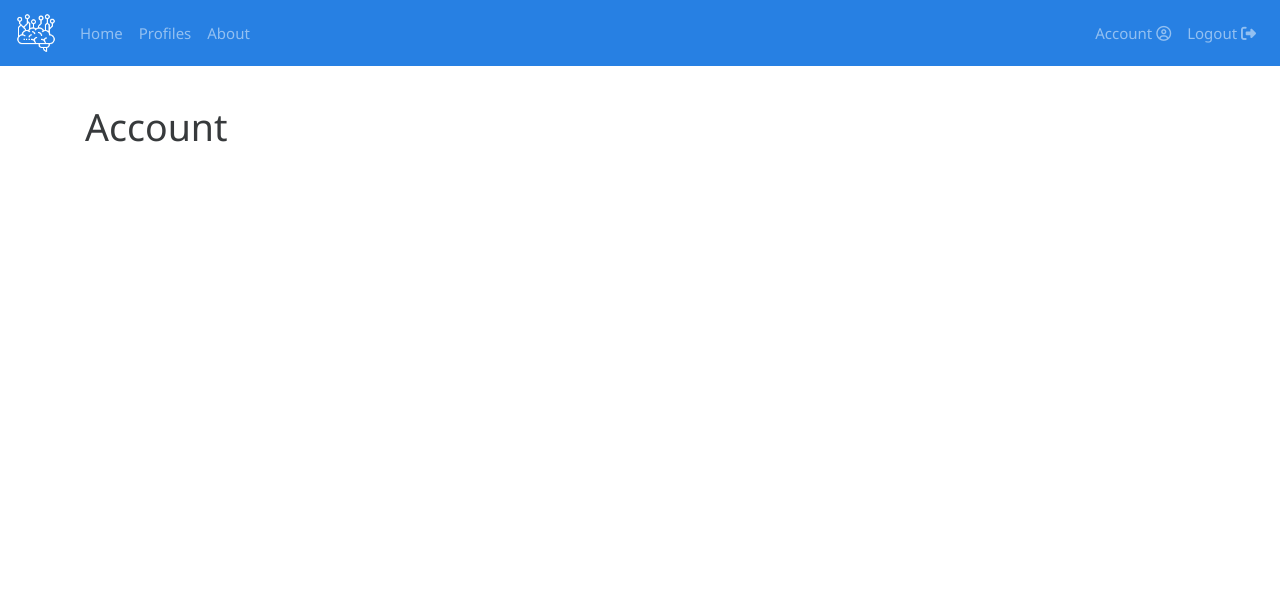
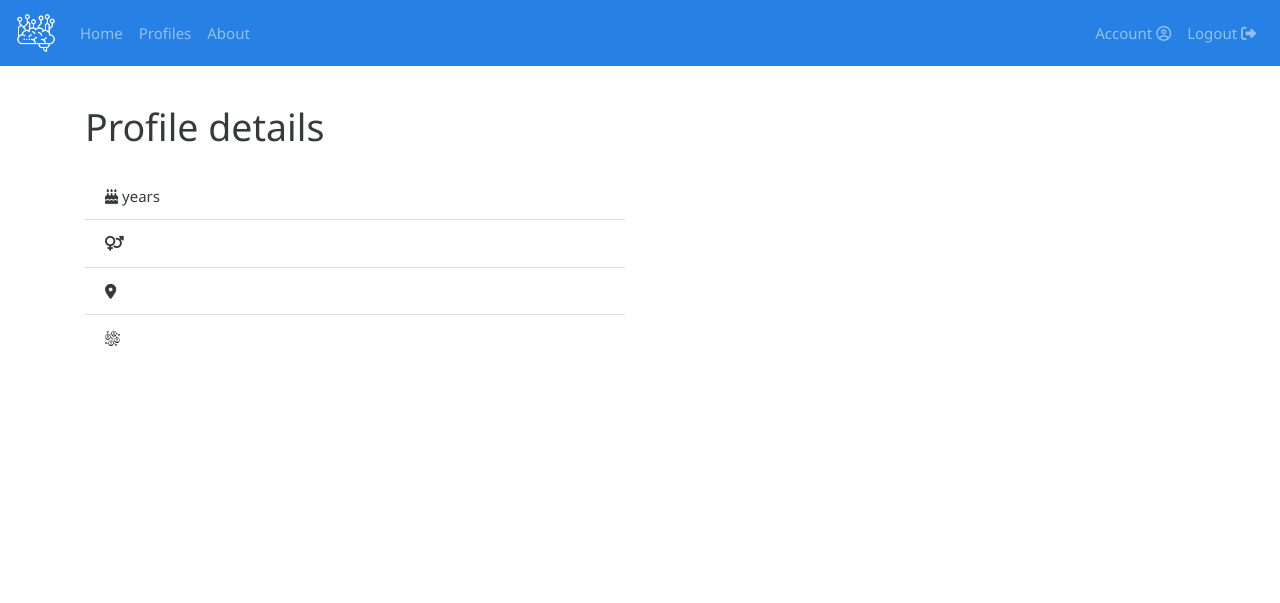
Before and after one commit to palomapiot/early, a Django app: page /profiles/1/ in a window 1280 px wide. Shown: the top 603 px of the page. Run offline with Django 3.2, Linux system fonts and the light colour scheme; the visitor is signed in with stand-in values (Sample User, id 1); data comes from the database, SQL or seed files in the repository; data that the repository does not hold is empty; parts of the project's set-up code (start-up, migrations or seed data) failed here and were passed over; some libraries are stand-ins or nearby versions.

Commit message:
profile details initial view + sonar fixes

```diff
--- a/app/app/web/static/css/font/_flaticon.scss
+++ b/app/app/web/static/css/font/_flaticon.scss
@@ -24,7 +24,6 @@
 
     .fi:before{
       display: inline-block;
-      font-family: "Flaticon";
       font-style: normal;
       font-weight: normal;
       font-variant: normal;
@@ -34,7 +33,6 @@
       text-transform: none;
       -moz-osx-font-smoothing: grayscale;
       -webkit-font-smoothing: antialiased;
-      font-smoothing: antialiased;
     }
 
     .flaticon-stress:before { content: "\f100"; }
--- a/app/app/web/static/css/font/flaticon.css
+++ b/app/app/web/static/css/font/flaticon.css
@@ -24,7 +24,7 @@
 
 [class^="flaticon-"]:before, [class*=" flaticon-"]:before,
 [class^="flaticon-"]:after, [class*=" flaticon-"]:after {
-  font-family: Flaticon;
+  font-family: Flaticon, sans-serif;
   font-style: normal;
 }
 
--- a/app/app/web/templates/account.html
+++ b/app/app/web/templates/account.html
@@ -10,7 +10,7 @@
             <a href="{% url 'account' %}" class="menu-link">
                 <div class="card shadow p-3 mb-5">
                     <div class="card-body text-center">
-                        <h6 class="card-title mb-3"><i class="fas fa-user-alt fa-4x"></i></h6>
+                        <h6 class="card-title mb-3"><em class="fas fa-user-alt fa-4x"></em></h6>
                         <h4 class="card-subtitle">{% trans 'Account details' %}</h4>
                     </div>
                 </div>
@@ -21,7 +21,7 @@
             <a href="{% url 'password_change' %}" class="menu-link">
                 <div class="card shadow p-3 mb-5">
                     <div class="card-body text-center">
-                        <h6 class="card-title mb-3"><i class="fas fa-key fa-4x"></i></h6>
+                        <h6 class="card-title mb-3"><em class="fas fa-key fa-4x"></em></h6>
                         <h4 class="card-subtitle">{% trans 'Change password' %}</h4>
                     </div>
                 </div>
--- a/app/app/web/templates/administration_content.html
+++ b/app/app/web/templates/administration_content.html
@@ -6,7 +6,7 @@
         <a href="#" class="menu-link">
             <div class="card shadow p-3 mb-5">
                 <div class="card-body text-center">
-                    <h6 class="card-title mb-3"><i class="fab fa-reddit-alien fa-4x"></i></h6>
+                    <h6 class="card-title mb-3"><em class="fab fa-reddit-alien fa-4x"></em></h6>
                     <h4 class="card-subtitle">{% trans 'Load Reddit data' %}</h4>
                 </div>
             </div>
@@ -17,7 +17,7 @@
         <a href="{% url 'export' %}" class="menu-link">
             <div class="card shadow p-3 mb-5">
                 <div class="card-body text-center">
-                    <h6 class="card-title mb-3"><i class="fas fa-download fa-4x"></i></h6>
+                    <h6 class="card-title mb-3"><em class="fas fa-download fa-4x"></em></h6>
                     <h4 class="card-subtitle">{% trans 'Export data' %}</h4>
                 </div>
             </div>
--- a/app/app/web/templates/base_generic.html
+++ b/app/app/web/templates/base_generic.html
@@ -38,14 +38,14 @@
       <ul class="navbar-nav">
         {% if user.is_authenticated %}
         <li class="nav-item {% if request.resolver_match.url_name == 'account' %}active{% endif %}">
-          <a class="nav-link" href="{% url 'account' %}">{% trans 'Account' %} <i class="far fa-user-circle"></i></a>
+          <a class="nav-link" href="{% url 'account' %}">{% trans 'Account' %} <em class="far fa-user-circle"></em></a>
         </li>
         <li class="nav-item mr-8">
-          <a class="nav-link" href="{% url 'logout' %}">Logout <i class="fas fa-sign-out-alt"></i></a>
+          <a class="nav-link" href="{% url 'logout' %}">Logout <em class="fas fa-sign-out-alt"></em></a>
         </li>
         {% else %}
         <li class="nav-item">
-          <a class="nav-link" href="{% url 'login' %}">Login <i class="fas fa-sign-in-alt"></i></a>
+          <a class="nav-link" href="{% url 'login' %}">Login <em class="fas fa-sign-in-alt"></em></a>
         </li>
         {% endif %}
       </ul>
--- a/app/app/web/templates/index.html
+++ b/app/app/web/templates/index.html
@@ -9,7 +9,7 @@
         <br/>
         <h6>Early Risk Detection of Mental Disorders</h6>
         <br/>
-        <h6><i class="flaticon-natural-language-processing flaticon-home"></i> <i class="flaticon-network flaticon-home"></i> <i class="flaticon-stress flaticon-home"></i></h6>
+        <h6><em class="flaticon-natural-language-processing flaticon-home"></em> <em class="flaticon-network flaticon-home"></em> <em class="flaticon-stress flaticon-home"></em></h6>
     </div>
 </div>
 {% endblock %}
--- a/app/app/web/templates/profile_detail.html
+++ b/app/app/web/templates/profile_detail.html
@@ -4,9 +4,27 @@
 {% block content %}
 <div class="container">
     <div id="account-content" class="row">
-        <h1 class="col-12 mb-4">{% trans 'Account' %}</h1>
-
-        {{ profile }}
+        <h1 class="col-12 mb-4">{% trans 'Profile details' %} {{ profile.experiment_id }}</h1>
+        <div class="col-6">
+            <ul class="list-group list-group-flush ellipsis">
+                <li class="list-group-item"><em class="fas fa-birthday-cake"></em>
+                    {% if profile.data.age != "" %} {{ profile.data.age }} {% trans 'years' %}
+                    {% else %} - {% endif %}
+                </li>
+                <li class="list-group-item"><em class="fas fa-venus-mars"></em>
+                    {% if profile.data.gender is not None %} {{ profile.data.gender }}
+                    {% else %} {% trans 'Unknown' %} {% endif %}
+                </li>
+                <li class="list-group-item"><em class="fas fa-map-marker-alt"></em>
+                    {% if profile.data.location != "" %} {{ profile.data.location }}
+                    {% else %} - {% endif %}
+                </li>
+                <li class="list-group-item"><em class="flaticon-network"></em>
+                    {% if profile.data.personality != "" %} {{ profile.data.personality }}
+                    {% else %} - {% endif %}
+                </li>
+            </ul>
+        </div>
     </div>
 </div>
 {% endblock %}
```
Also changed, not shown: app/app/web/static/css/font/flaticon.html (+11 -17 lines), app/app/web/templates/profiles_content.html (+5 -5 lines).
